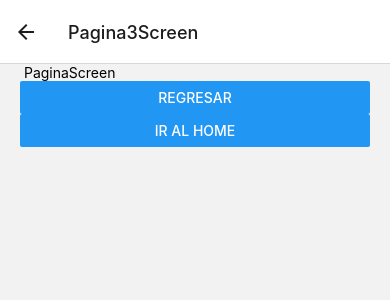
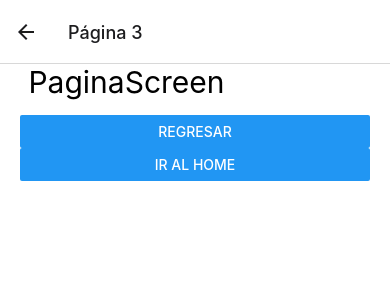
Before and after one commit to Jhondao/React-Native-Navigation, a React Native app: screen /Pagina3Screen in a window 390 px wide. Shown: the top 300 px of the page. Built offline with nearby package versions, Linux system fonts and the light colour scheme.

Commit message:
[ADD] Style para Stack navigator

```diff
--- a/src/navigator/StackNavigator.tsx
+++ b/src/navigator/StackNavigator.tsx
@@ -9,10 +9,19 @@
 
 export const StackNavigator = () => {
   return (
-    <Stack.Navigator>
-      <Stack.Screen name="Pagina1Screen" component={Pagina1Screen} />
-      <Stack.Screen name="Pagina2Screen" component={Pagina2Screen} />
-      <Stack.Screen name="Pagina3Screen" component={Pagina3Screen} />
+    <Stack.Navigator
+      screenOptions={{
+        headerStyle:{
+          elevation: 0
+        },
+        cardStyle:{
+          backgroundColor: 'white'
+        }
+      }}
+    >
+      <Stack.Screen name="Pagina1Screen" options={{ title:'Página 1' }} component={Pagina1Screen} />
+      <Stack.Screen name="Pagina2Screen" options={{ title:'Página 2' }} component={Pagina2Screen} />
+      <Stack.Screen name="Pagina3Screen" options={{ title:'Página 3' }} component={Pagina3Screen} />
     </Stack.Navigator>
   );
 }
--- a/src/screens/Pagina1Screen.tsx
+++ b/src/screens/Pagina1Screen.tsx
@@ -11,7 +11,7 @@
 export const Pagina1Screen = ({ navigation }: Props) => {
   return (
     <View style={ styles.globalMargin }>
-        <Text> PaginaScreen  </Text>
+        <Text style={styles.title}> PaginaScreen  </Text>
         <Button
           title='Ir página 2'
           onPress={() => navigation.navigate('Pagina2Screen')}
--- a/src/screens/Pagina2Screen.tsx
+++ b/src/screens/Pagina2Screen.tsx
@@ -9,7 +9,7 @@
 
   return (
     <View style={ styles.globalMargin }>
-        <Text> PaginaScreen  </Text>
+        <Text style={styles.title}> PaginaScreen  </Text>
 
         <Button
           title='Ir página tres'
--- a/src/screens/Pagina3Screen.tsx
+++ b/src/screens/Pagina3Screen.tsx
@@ -8,7 +8,7 @@
 export const Pagina3Screen = ({navigation}:Props) => {
   return (
     <View style={styles.globalMargin}>
-        <Text> PaginaScreen  </Text>
+        <Text style={styles.title}> PaginaScreen  </Text>
 
         <Button
           title='Regresar'
--- a/src/theme/appTheme.tsx
+++ b/src/theme/appTheme.tsx
@@ -4,5 +4,10 @@
 export const styles = StyleSheet.create({
     globalMargin:{
         marginHorizontal: 20
+    },
+
+    title:{
+        fontSize: 30,
+        marginBottom: 15
     }
 });
```
